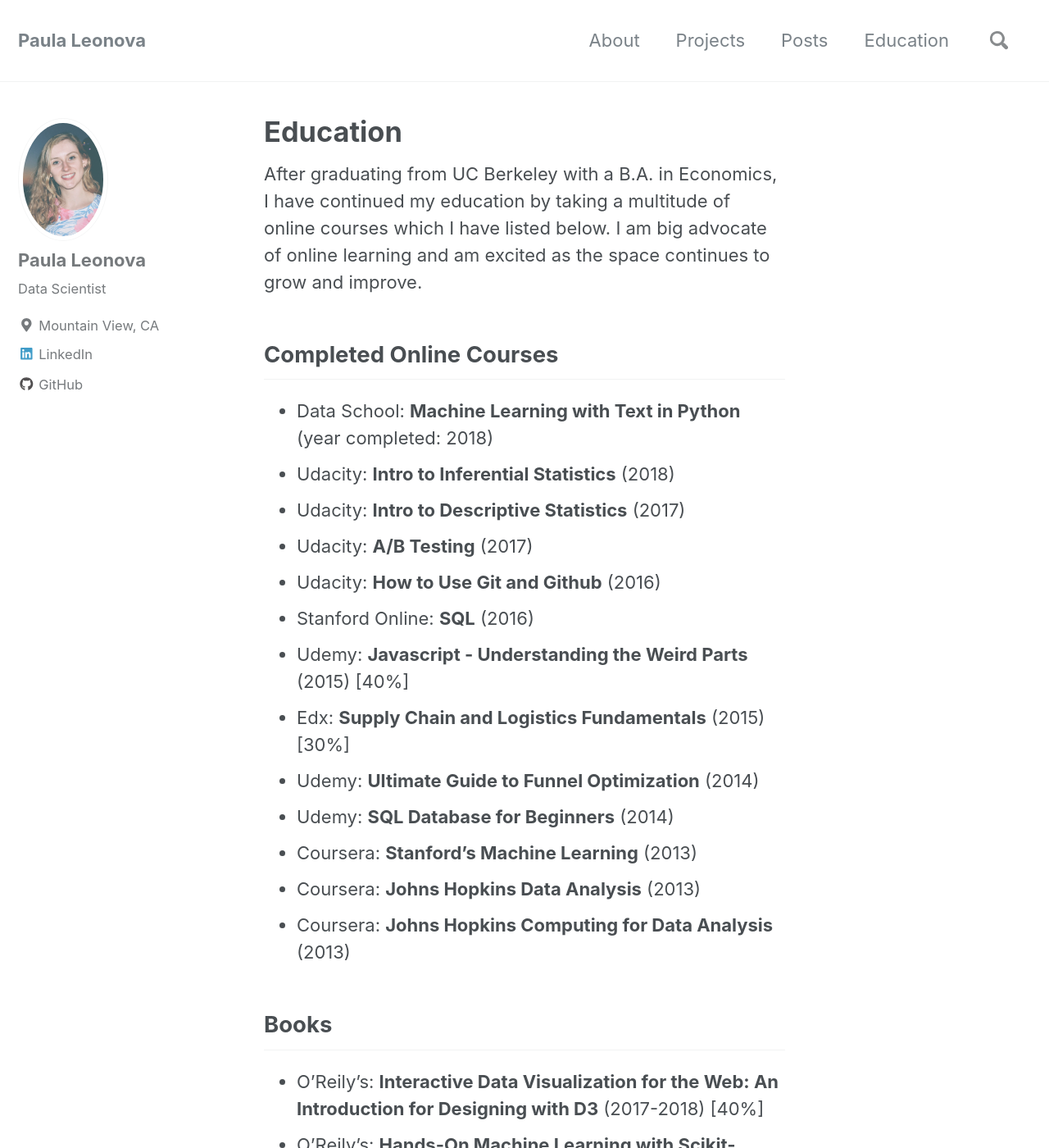
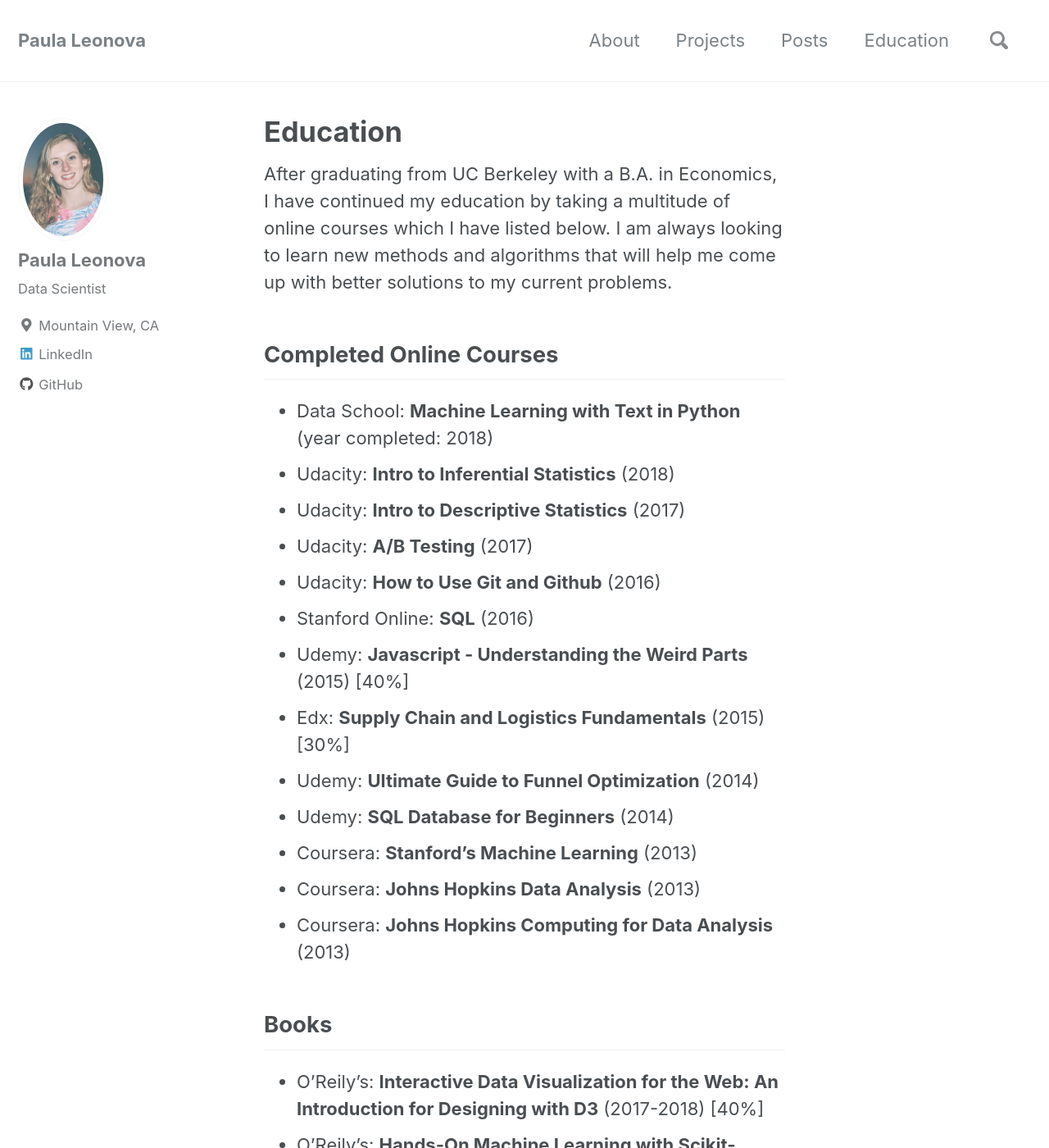
Before and after one commit to pleonova/pleonova.github.io, a Jekyll site: the page built from _pages/education.md, in a window 1280 px wide and 1400 px high. Shown: the whole window at 82% size. Built offline with Jekyll 4.4.1, drawn with Linux system fonts in a browser that asks for light colours; nearby versions of some CDN libraries; some of the changed text lies outside the part shown.

Commit message:
Update education page

```diff
--- a/_pages/education.md
+++ b/_pages/education.md
@@ -5,7 +5,7 @@
   #image: "/images/rock-colors-small.jpg"
 ---
 
-After graduating from UC Berkeley with a B.A. in Economics, I have continued my education by taking a multitude of online courses which I have listed below. I am big advocate of online learning and am excited as the space continues to grow and improve.
+After graduating from UC Berkeley with a B.A. in Economics, I have continued my education by taking a multitude of online courses which I have listed below. I am always looking to learn new methods and algorithms that will help me come up with better solutions to my current problems.
 
 ## Completed Online Courses
 - Data School: **Machine Learning with Text in Python** (year completed: 2018)
@@ -24,8 +24,9 @@
 
 ## Books
 - O'Reily's: **Interactive Data Visualization for the Web: An Introduction for Designing with D3** (2017-2018)  [40%]
-- O'Reily's: **Hands-On Machine Learning with Scikit-Learn and TensorFlow** (2017-2018) [10%]
-- Springer: **Applied Predictive Modeling** (2018) [10%]
+- O'Reily's: **Hands-On Machine Learning with Scikit-Learn and TensorFlow** (2017-2018) [20%]
+- Springer: **Applied Predictive Modeling** (2018) [20%]
+- O'Reily's: **Natural Language Processing with Python** (2017) [33%]
 
 <br /><br />
 
```
